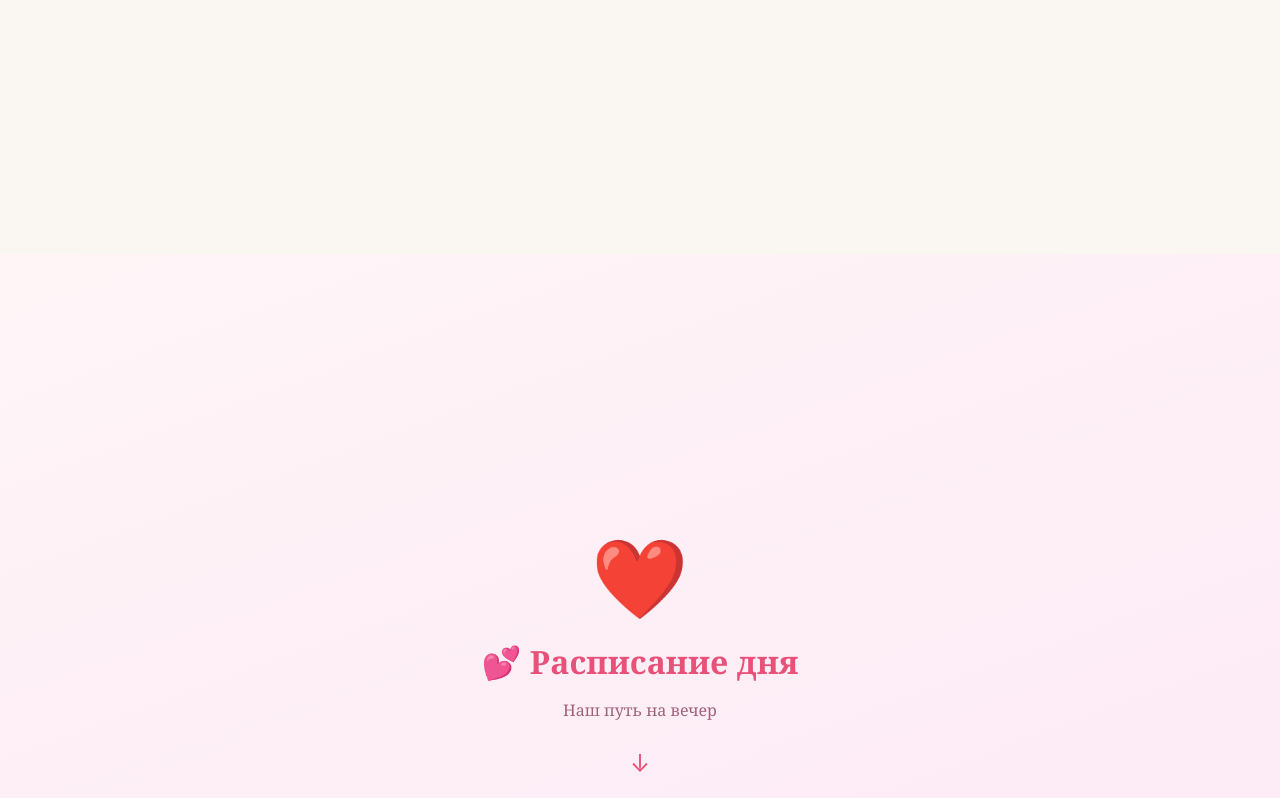
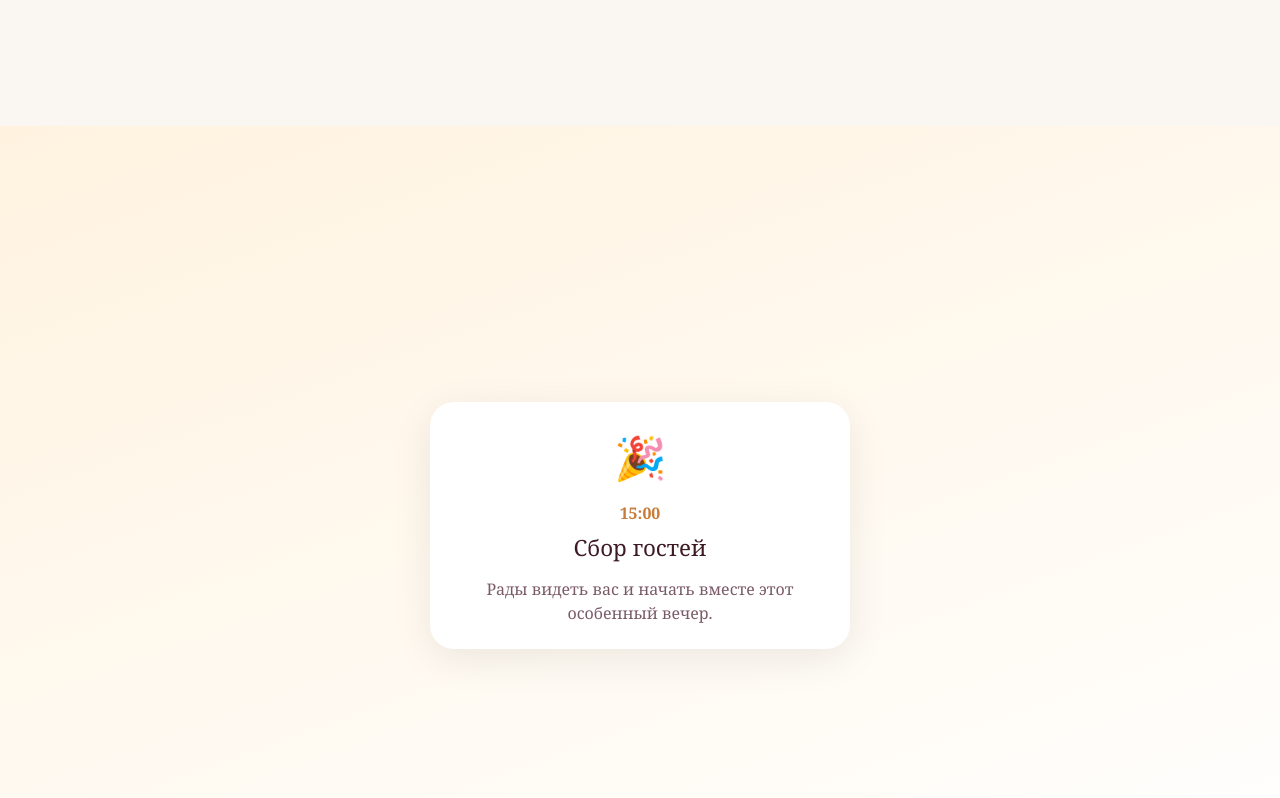
Before and after one commit to mormonke/weddinginvitation, a React (Vite) app: page / in a window 1280 px wide. Shown: the part 1662-2460 px from the top of the page. Built offline with nearby package versions, Linux system fonts and the light colour scheme; a web font is replaced by a local one.

Commit message:
new mechanicHeart

```diff
--- a/src/app/App.tsx
+++ b/src/app/App.tsx
@@ -4,9 +4,11 @@ import { HeroSection } from "./components/HeroSection";
 import { WelcomeLetterSection } from "./components/WelcomeLetterSection";
 import { VenueSection } from "./components/VenueSection";
 import { RSVPSection } from "./components/RSVPFormSection";
-import { HeartSchedule } from "./components/HeartSchedule";
+// import { HeartSchedule } from "./components/HeartSchedule";
 import { Footer } from "./components/Footer";
+import { StoryTimeline } from "./components/NewHearthIdea";
 import { SCHEDULE } from "./components/ScheduleData";
+
 
 
 export default function App() {
@@ -24,11 +26,12 @@ export default function App() {
       <main>
         <HeroSection />
         <WelcomeLetterSection />
-        <HeartSchedule
+        {/* <HeartSchedule
          items={SCHEDULE}
           title="💕 Расписание дня"
           subtitle="Наш путь на вечер"
-          />
+          /> */}
+          <StoryTimeline items={SCHEDULE}/>
         <VenueSection />
         <RSVPSection />
       </main>
--- /dev/null
+++ b/src/app/components/NewHearthIdea.tsx
@@ -0,0 +1,163 @@
+import { useState } from "react";
+import { motion, AnimatePresence } from "motion/react";
+
+export interface ScheduleItem {
+  id: number;
+  time: string;
+  title: string;
+  description: string;
+  emoji: string;
+  color: string;
+  bgColor: string;
+}
+
+interface Props {
+  items: ScheduleItem[];
+  title?: string;
+}
+
+export function StoryTimeline({
+  items,
+  title = "Наш день",
+}: Props) {
+  const [index, setIndex] = useState(0);
+  const current = items[index];
+
+  const next = () => {
+    if (index < items.length - 1) setIndex(index + 1);
+  };
+
+  const prev = () => {
+    if (index > 0) setIndex(index - 1);
+  };
+
+  if (!current) return null;
+
+  return (
+    <div
+      onClick={next}
+      style={{
+        height: "100vh",
+        display: "flex",
+        flexDirection: "column",
+        justifyContent: "center",
+        alignItems: "center",
+        background: `linear-gradient(160deg, ${current.bgColor}, #fff)`,
+        padding: 24,
+        textAlign: "center",
+        cursor: "pointer",
+      }}
+    >
+      {/* Header */}
+      <div style={{ position: "absolute", top: 20, width: "100%", textAlign: "center" }}>
+        <div style={{ fontFamily: "Georgia, serif", color: "#a0627a" }}>
+          {title}
+        </div>
+
+        {/* Progress */}
+        <div style={{ marginTop: 8, display: "flex", gap: 6, justifyContent: "center" }}>
+          {items.map((_, i) => (
+            <div
+              key={i}
+              style={{
+                width: 18,
+                height: 4,
+                borderRadius: 999,
+                background: i <= index ? current.color : "#e7d6dd",
+              }}
+            />
+          ))}
+        </div>
+      </div>
+
+      {/* Card */}
+      <AnimatePresence mode="wait">
+        <motion.div
+          key={current.id}
+          initial={{ opacity: 0, y: 20, scale: 0.96 }}
+          animate={{ opacity: 1, y: 0, scale: 1 }}
+          exit={{ opacity: 0, y: -20 }}
+          transition={{ duration: 0.25 }}
+          style={{
+            maxWidth: 420,
+            width: "100%",
+            background: "#fff",
+            borderRadius: 24,
+            padding: 24,
+            boxShadow: "0 10px 40px rgba(0,0,0,0.08)",
+          }}
+        >
+          {/* Emoji */}
+          <div style={{ fontSize: 42, marginBottom: 12 }}>
+            {current.emoji}
+          </div>
+
+          {/* Time */}
+          <div
+            style={{
+              color: current.color,
+              fontFamily: "Georgia, serif",
+              fontWeight: 600,
+              marginBottom: 6,
+            }}
+          >
+            {current.time}
+          </div>
+
+          {/* Title */}
+          <h2
+            style={{
+              fontFamily: "Georgia, serif",
+              margin: 0,
+              fontSize: "1.4rem",
+              color: "#3d1a24",
+            }}
+          >
+            {current.title}
+          </h2>
+
+          {/* Description */}
+          <p
+            style={{
+              marginTop: 12,
+              color: "#7a5a68",
+              fontFamily: "Georgia, serif",
+              lineHeight: 1.5,
+            }}
+          >
+            {current.description}
+          </p>
+        </motion.div>
+      </AnimatePresence>
+
+      {/* Navigation hint */}
+      <div
+        style={{
+          position: "absolute",
+          bottom: 20,
+          fontSize: 12,
+          color: "#a0627a",
+          fontFamily: "Georgia, serif",
+          opacity: 0.8,
+        }}
+      >
+        тап — дальше · свайп можно добавить позже
+      </div>
+
+      {/* Prev click zone (optional) */}
+      <div
+        onClick={(e) => {
+          e.stopPropagation();
+          prev();
+        }}
+        style={{
+          position: "absolute",
+          left: 0,
+          top: 0,
+          width: "30%",
+          height: "100%",
+        }}
+      />
+    </div>
+  );
+}
```
Also changed, not shown: 9 other files (tests, documents, lock files or other folders).
